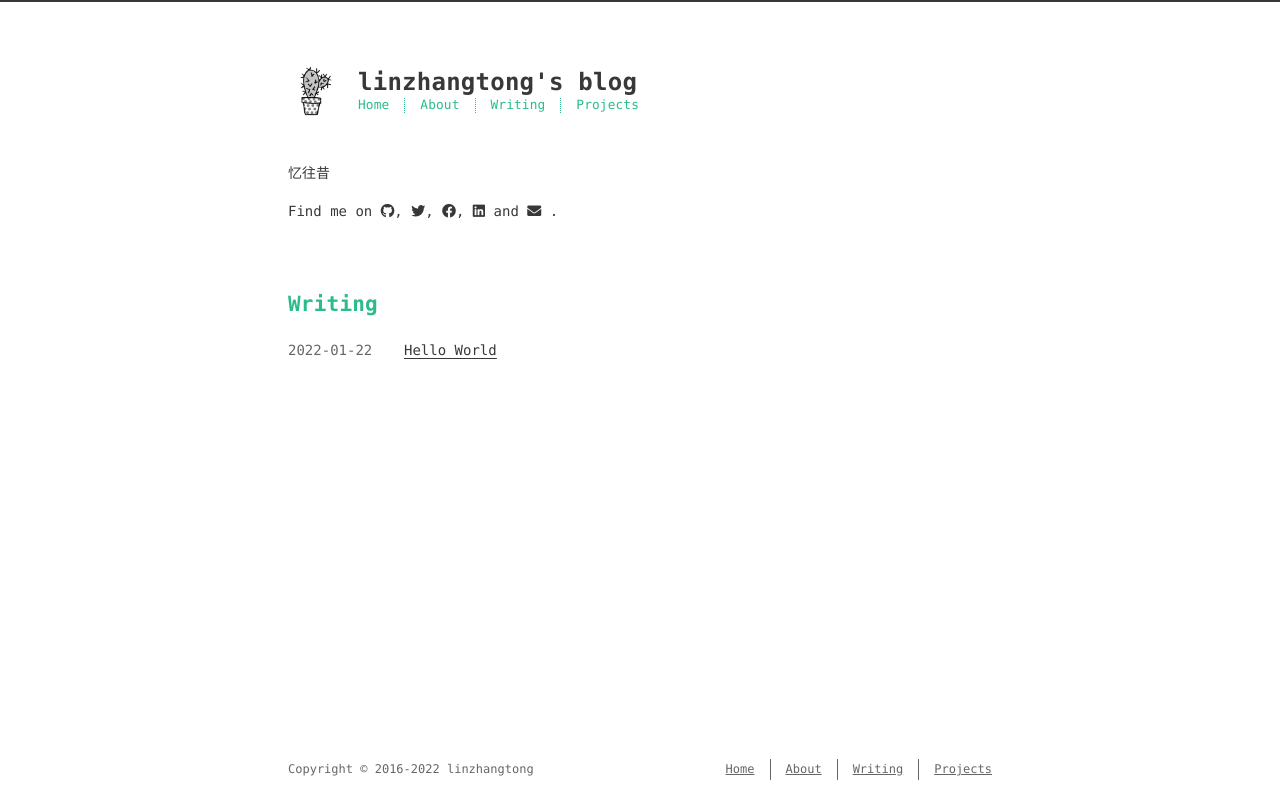
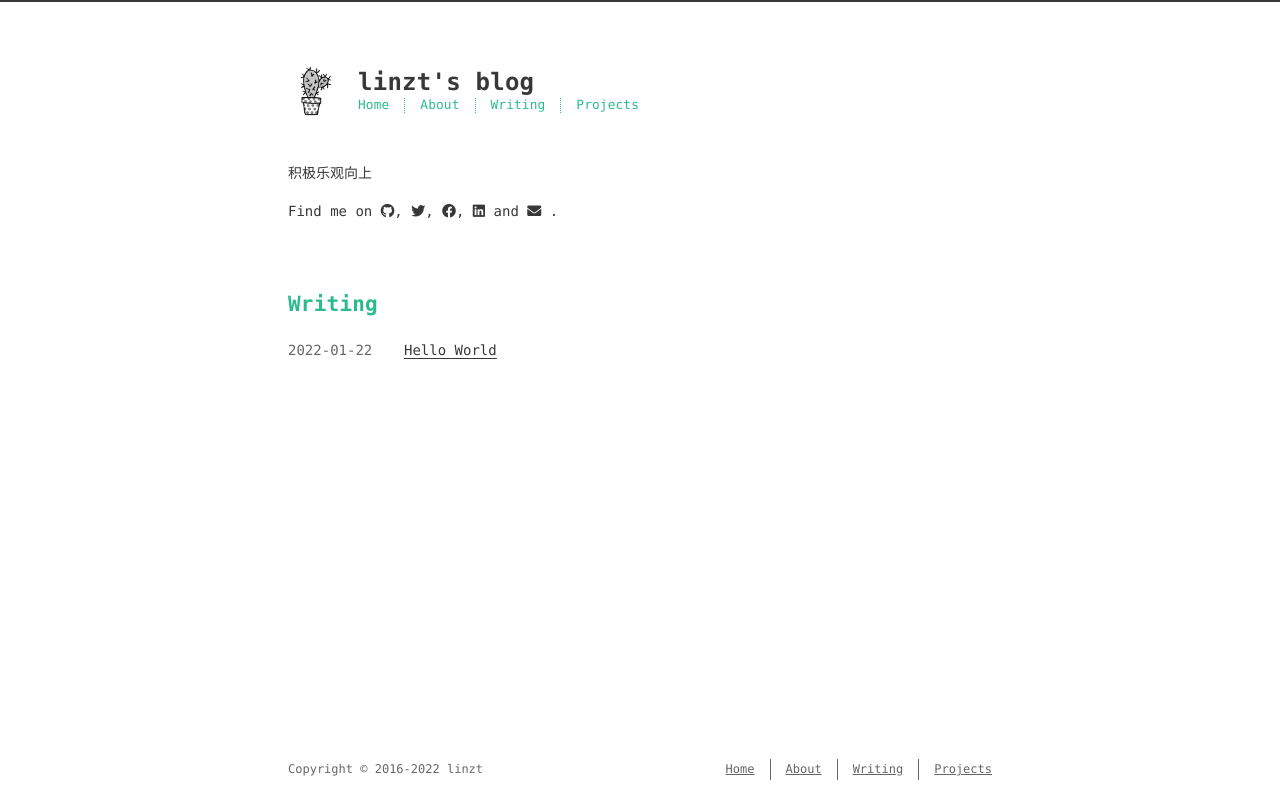
Before and after one commit to linzhangtong/linzhangtong.github.io, a plain HTML site: page index.html in a window 1280 px wide. Drawn offline with nearby package versions, Linux system fonts and the light colour scheme; a web font is replaced by a local one.

```diff
--- a/index.html
+++ b/index.html
@@ -6,14 +6,14 @@
     <meta http-equiv="X-UA-Compatible" content="IE=edge">
     <meta name="HandheldFriendly" content="True">
     <meta name="viewport" content="width=device-width, initial-scale=1, maximum-scale=5" />
-    <meta name="description" content="忆往昔">
+    <meta name="description" content="积极乐观向上">
 <meta property="og:type" content="website">
-<meta property="og:title" content="linzhangtong&#39;s blog">
+<meta property="og:title" content="linzt&#39;s blog">
 <meta property="og:url" content="http://example.com/index.html">
-<meta property="og:site_name" content="linzhangtong&#39;s blog">
-<meta property="og:description" content="忆往昔">
+<meta property="og:site_name" content="linzt&#39;s blog">
+<meta property="og:description" content="积极乐观向上">
 <meta property="og:locale" content="en_US">
-<meta property="article:author" content="linzhangtong">
+<meta property="article:author" content="linzt">
 <meta name="twitter:card" content="summary">
 
 
@@ -34,7 +34,7 @@
 
 
     <!-- title -->
-    <title>linzhangtong&#39;s blog</title>
+    <title>linzt&#39;s blog</title>
     <!-- styles -->
 
 <link rel="stylesheet" href="/css/style.css">
@@ -60,7 +60,7 @@
 
 
     <div id="title">
-      <h1>linzhangtong&#39;s blog</h1>
+      <h1>linzt&#39;s blog</h1>
     </div>
   </a>
   <div id="nav">
@@ -84,7 +84,7 @@
 
         <section id="about">
 
-    <p>忆往昔</p>
+    <p>积极乐观向上</p>
 
 
 
@@ -179,7 +179,7 @@
 
 
     2016-2022
-    linzhangtong
+    linzt
   </div>
   <div class="footer-right">
     <nav>
```
Also changed, not shown: 2022/01/22/hello-world/index.html (+4 -4 lines), archives/2022/01/index.html (+7 -7 lines), archives/2022/index.html (+7 -7 lines), archives/index.html (+7 -7 lines).
